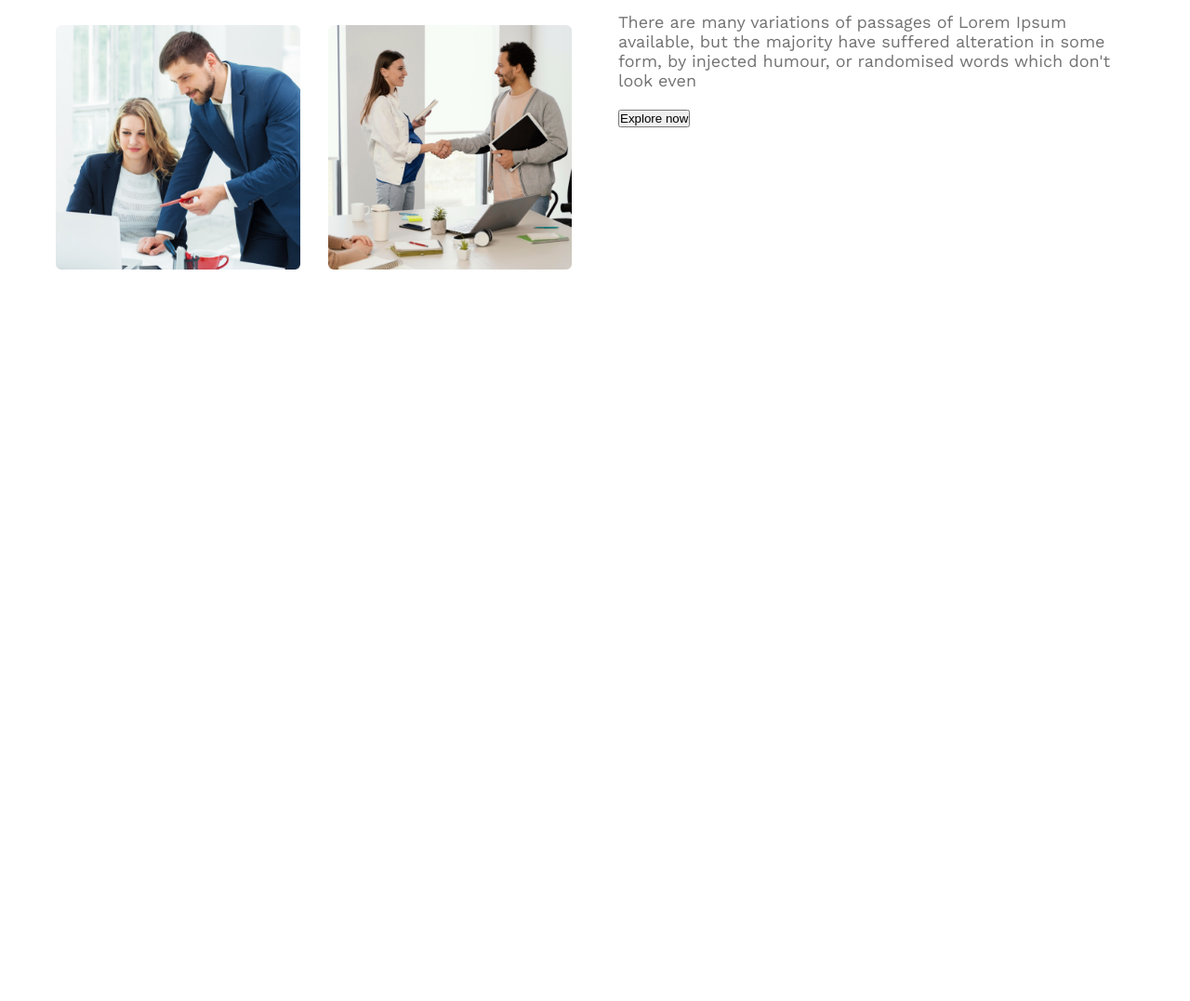
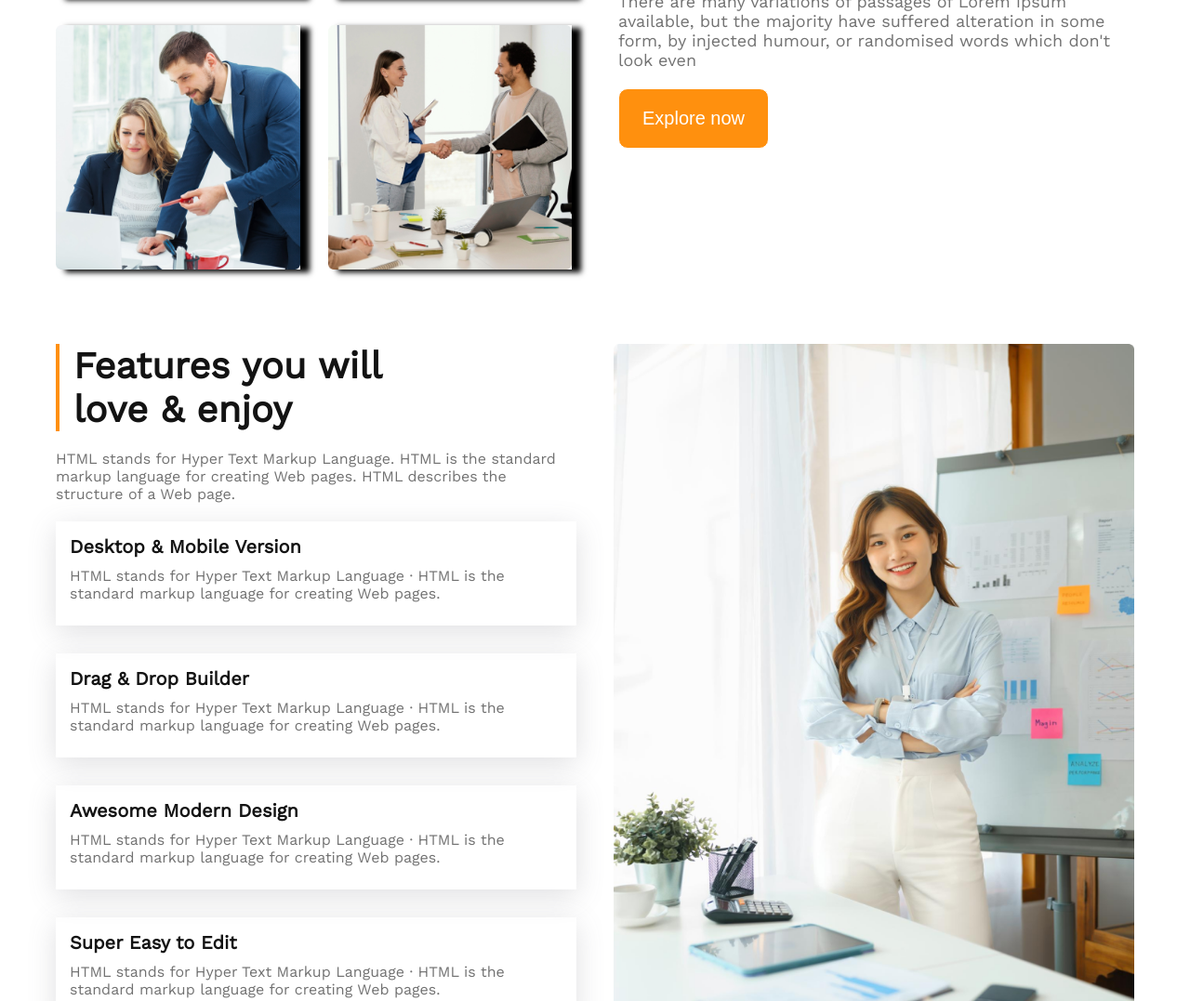
Before and after one commit to rakib333/g3Assigmnents, a plain HTML site: page index.html in a window 1280 px wide. Shown: the part 1474-2551 px from the top of the page at 93% size. Before the commit the page ends 1814 px from the top, so only its background shows below. Drawn offline with nearby package versions, Linux system fonts and the light colour scheme.

Commit message:
service commited

```diff
--- a/css/style.css
+++ b/css/style.css
@@ -104,7 +104,9 @@ main {
     grid-template-columns: repeat(2, 1fr);
     gap: 30px;
 }
-
+.feature-images img {
+    box-shadow: 10px 3px 6px #000;
+}
 .feature-details {
     width: 50%;
 }
@@ -126,3 +128,62 @@ main {
     color: #727272;
     margin-bottom: 20px;
 }
+.feature-details .feature-btn{
+    font-size: 20px;
+    color: #fff;
+    padding: 20px 25px;
+    border: 1px solid #fff;
+    background-color: #FF900E;
+    border-radius: 10px;
+    cursor: pointer;
+}
+
+
+/* service part style  */
+.service-main {
+    display: flex;
+    gap: 40px;
+    margin-top: 80px;
+}
+.service-details {
+    width: 50%;
+}
+.service-details h2 {
+    font-size: 40px;
+    font-weight: 700;
+    color: #131313;
+    border-left: 4px solid #FF900E;
+    padding-left: 15px;
+    margin-bottom: 20px;
+}
+.service-details p {
+    color: #727272;
+    font-size: 16px;
+    font-weight: 400;
+    margin-bottom: 20px;
+}
+
+.feature-item {
+    box-shadow: rgba(100, 100, 111, 0.2) 0px 7px 29px 0px;
+    padding: 15px;
+    margin-bottom: 30px;
+}
+.feature-item h3 {
+    color: #131313;
+    font-size: 20px;
+    font-weight: 600;
+    margin-bottom: 10px;
+}
+.feature-item p {
+    color: #727272;
+    font-size: 16px;
+    font-weight: 400;
+    margin-bottom: 10px;
+}
+.service-images {
+    width: 50%;
+}
+
+.service-images img {
+    height: 90%;
+}
--- a/index.html
+++ b/index.html
@@ -41,6 +41,8 @@
 
     <!-- main part start  -->
     <main>
+
+      <!-- feature part html  -->
       <div class="container feature-main">
         <div class="feature-images">
           <img src="images/team1.png" alt="">
@@ -56,6 +58,36 @@
           <button class="feature-btn">Explore now</button>
         </div>
       </div>
+
+      <!-- service part html  -->
+      <div class="container service-main">
+        <div class="service-details">
+          <h2>Features you will <br> love & enjoy</h2>
+          <p>HTML stands for Hyper Text Markup Language. HTML is the standard markup language for creating Web pages. HTML describes the structure of a Web page.</p>
+
+          <div class="feature-item">
+            <h3>Desktop & Mobile Version</h3>
+            <p>HTML stands for Hyper Text Markup Language · HTML is the standard markup language for creating Web pages.</p>
+          </div>
+          <div class="feature-item">
+            <h3>Drag & Drop Builder</h3>
+            <p>HTML stands for Hyper Text Markup Language · HTML is the standard markup language for creating Web pages.</p>
+          </div>
+          <div class="feature-item">
+            <h3>Awesome Modern Design</h3>
+            <p>HTML stands for Hyper Text Markup Language · HTML is the standard markup language for creating Web pages.</p>
+          </div>
+          <div class="feature-item">
+            <h3>Super Easy to Edit</h3>
+            <p>HTML stands for Hyper Text Markup Language · HTML is the standard markup language for creating Web pages.</p>
+          </div>
+
+        </div>
+        <div class="service-images">
+          <img src="images/architect.png" alt="">
+          <button>10+Year <br> Experience</button>
+        </div>
+      </div>
     </main>
 
     <!-- footer part start  -->
```
